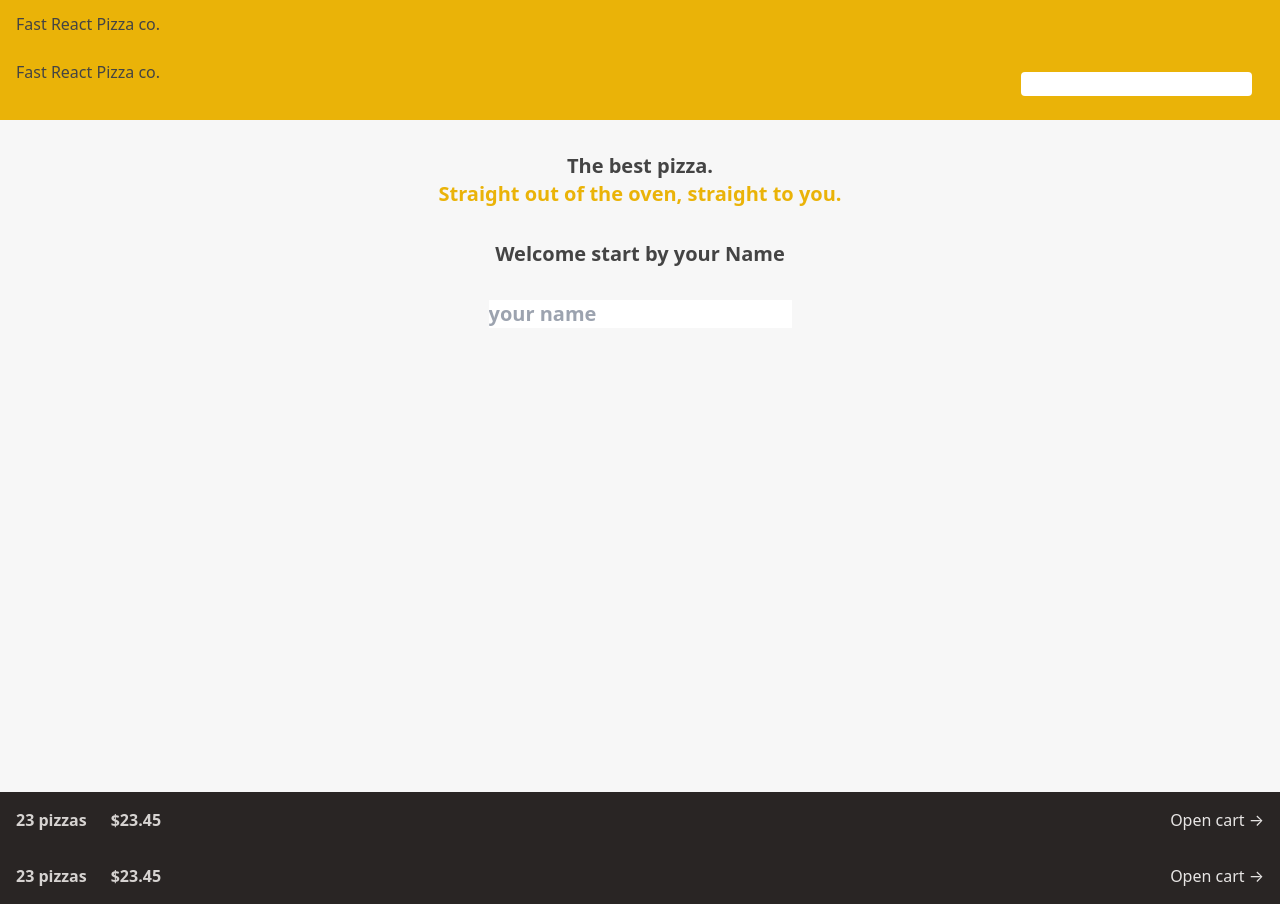
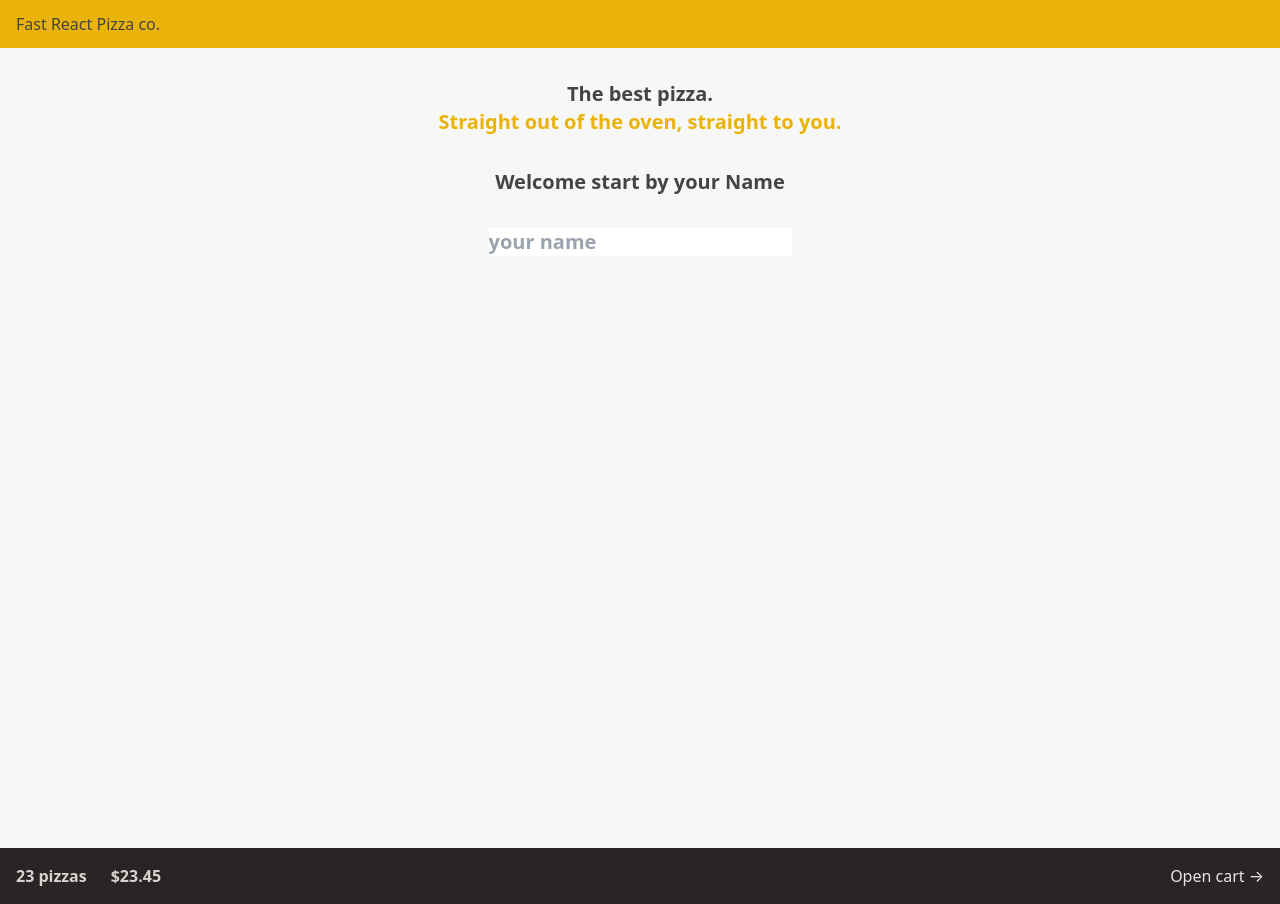
Before and after one commit to Syfer0/Fast-react-pizza, a React (Vite) app: page / in a window 1280 px wide. Built offline with nearby package versions, Linux system fonts and the light colour scheme.

Commit message:
useloader pass to child componets

```diff
--- a/src/ui/Home.jsx
+++ b/src/ui/Home.jsx
@@ -1,23 +1,22 @@
 import { Link } from "react-router-dom";
 
 import React from "react";
- import CartOverview from "../features/Cart/CartOverview";
+// import Header from "./Header";
 
-const Header = () => {
-  return (
-    <header className=" flex item-center container mx-auto bg-yellow-500 px-4 py-3 justify-between"  >
-            Fast React Pizza co.
-          <br />
-          <input type="text" alt="search order #" className="rounded m-3"  />
+// const Header = () => {
+//   return (
+//     <header className=" flex item-center container mx-auto bg-yellow-500 px-4 py-3 justify-between"  >
+//             Fast React Pizza co.
+//           <br />
+//           <input type="text" alt="search order #" className="rounded m-3"  />
 
-    </header>
-  );
-};
+//     </header>
+//   );
+// };
 
 function Home() {
   return (
     <div className="grid h-screen grid-rows-[auto_1fr_auto]">
-      <Header />
       <h1 className="text-center text-xl font-semibold py-8">
         The best pizza.
         <br />
@@ -28,8 +27,6 @@ function Home() {
       <p className=" py-8">Welcome start by your Name </p>
       <input type="text" placeholder="your name" className=" " />
       </h1>
-
-      <CartOverview/>
     </div>
   );
 }
```
